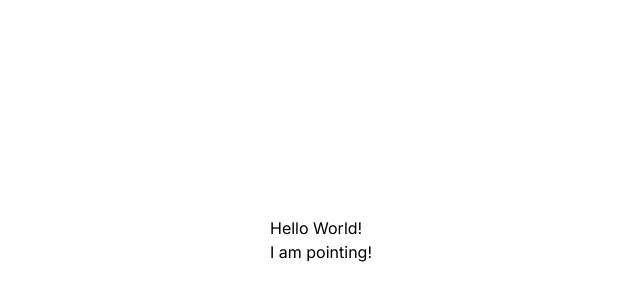
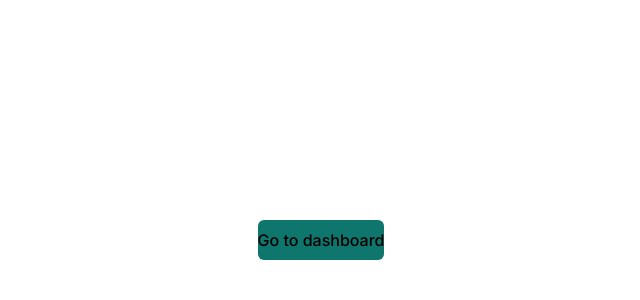
Before and after one commit to Joshardals/datablaze, a Next.js app: page / in a window 1280 px wide. Shown: the part 160-460 px from the top of the page, without its empty margins (319-959 px from the left). Built offline with nearby package versions, Linux system fonts and the light colour scheme.

Commit message:
initial commit

```diff
--- a/app/page.tsx
+++ b/app/page.tsx
@@ -1,15 +1,9 @@
-"use client";
-
-import { useRef } from "react";
-
 export default function Home() {
-  const ref = useRef("I am pointing!");
   return (
     <main className="flex items-center justify-center min-h-screen">
-      <div className="element">
-        <p>Hello World!</p>
-        <p>{ref.current}</p>
-      </div>
+      <button className="bg-teal-700 text-black font-medium py-2 mx-4 rounded-md">
+        Go to dashboard
+      </button>
     </main>
   );
 }
```
